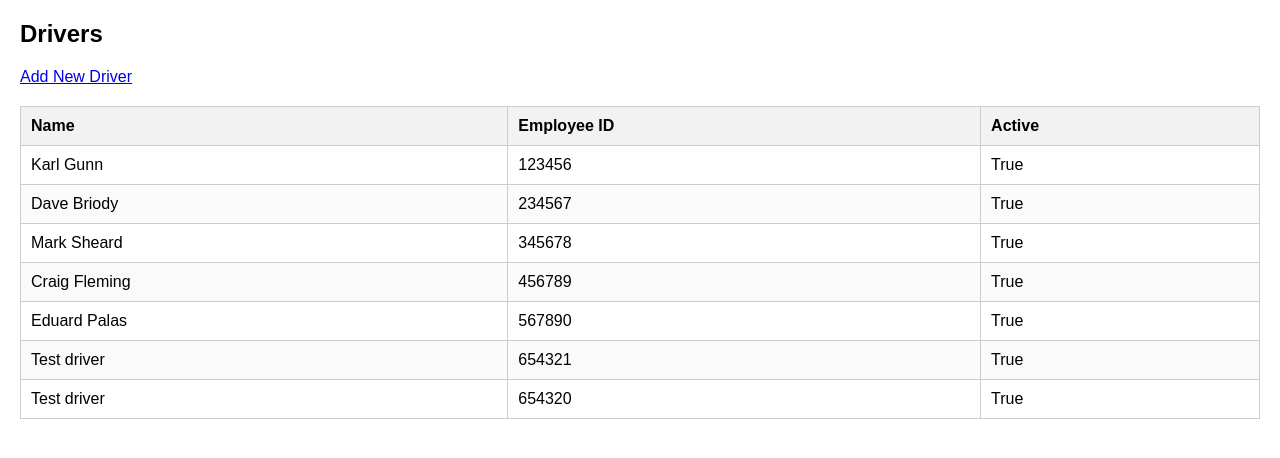
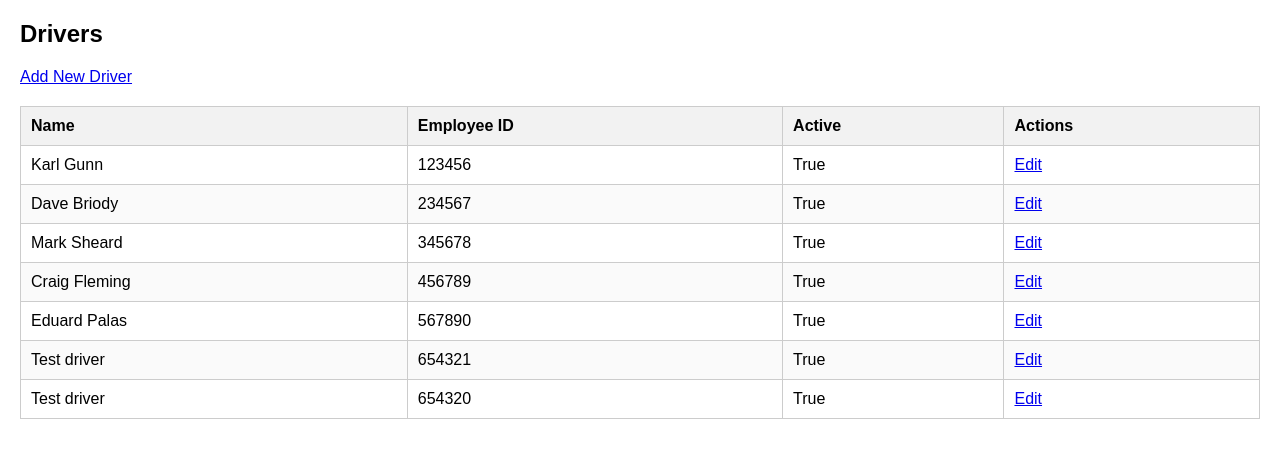
Before and after one commit to joeb-brfc/routeguard, a Django app: page /drivers/ in a window 1280 px wide. Shown: the part 108-566 px from the top of the page. Run offline with Django 5.2, Linux system fonts and the light colour scheme; data comes from the database, SQL or seed files in the repository.

Commit message:
Add edit links to driver list page

```diff
--- a/planner/templates/planner/driver_list.html
+++ b/planner/templates/planner/driver_list.html
@@ -13,6 +13,7 @@
                 <th>Name</th>
                 <th>Employee ID</th>
                 <th>Active</th>
+                <th>Actions</th>
             </tr>
         </thead>
         <tbody>
@@ -21,6 +22,9 @@
                     <td>{{ driver.name }}</td>
                     <td>{{ driver.employee_id }}</td>
                     <td>{{ driver.active }}</td>
+                    <td>
+                        <a href="{% url 'edit_driver' driver.id %}">Edit</a>
+                    </td>
                 </tr>
             {% endfor %}
         </tbody>
```
